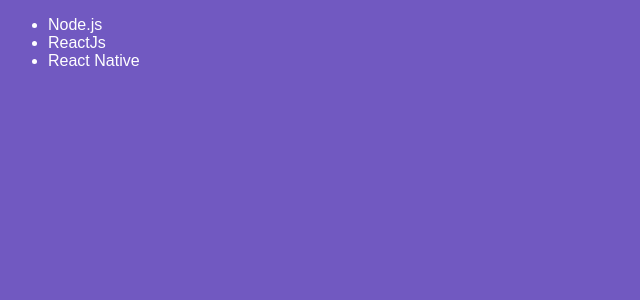
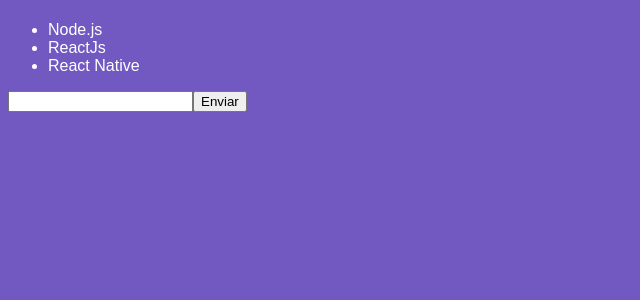
Before and after one commit to guistetter/goFundamentosReact, a React app: page / in a window 1280 px wide. Shown: the top 300 px of the page, without its empty margins (0-640 px from the left). Built offline with nearby package versions, Linux system fonts and the light colour scheme.

Commit message:
add item na lista/ entendo estado

```diff
--- a/src/components/TechList.js
+++ b/src/components/TechList.js
@@ -2,16 +2,39 @@
 
 class TechList extends Component {
   state = {
+    newTech: "",
     techs: ["Node.js", "ReactJs", "React Native"],
   };
+
+  handleInputChange = (e) => {
+    this.setState({ newTech: e.target.value });
+  };
+
+  handleSubmit = (e) => {
+    e.preventDefault();
+    this.setState({
+      techs: [...this.state.techs, this.state.newTech],
+      newTech: "",
+    });
+  };
+
   render() {
     console.log(this.state);
     return (
-      <ul>
-        {this.state.techs.map((tech) => (
-          <li key={tech}>{tech}</li>
-        ))}
-      </ul>
+      <form onSubmit={this.handleSubmit}>
+        <ul>
+          <h1>{this.state.newTech}</h1>
+          {this.state.techs.map((tech) => (
+            <li key={tech}>{tech}</li>
+          ))}
+        </ul>
+        <input
+          type="text"
+          onChange={this.handleInputChange}
+          value={this.state.newTech}
+        />
+        <button type="submit">Enviar</button>
+      </form>
     );
   }
 }
```
